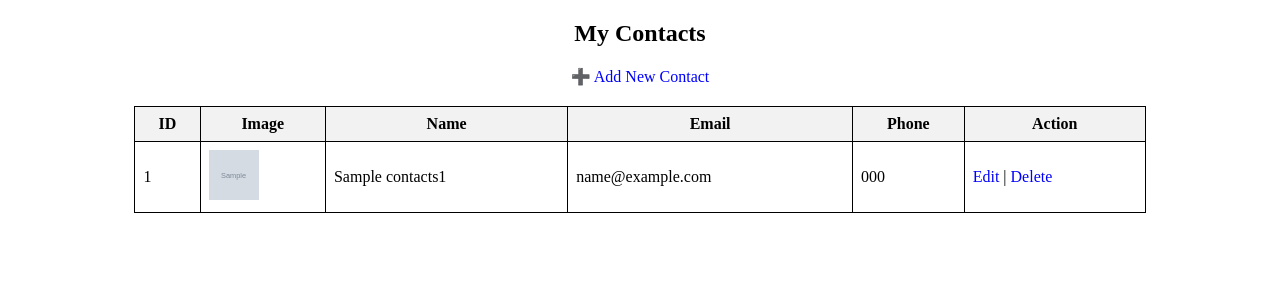
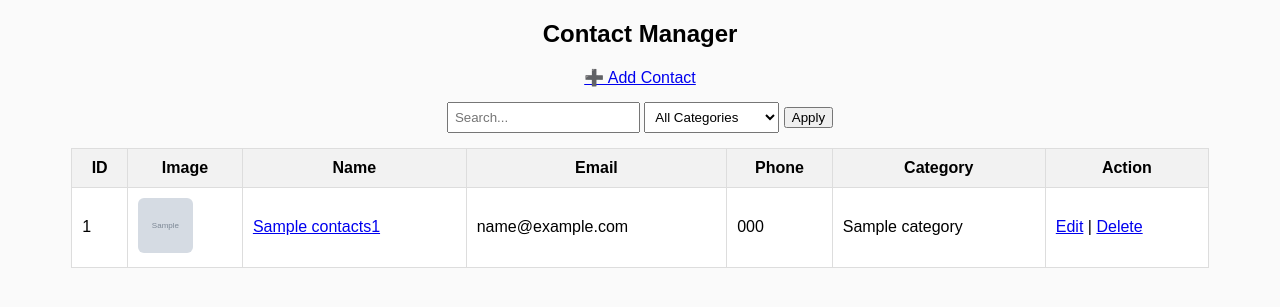
Before and after one commit to hashah8873/contact-manager-web-app, a PHP site: page / in a window 1280 px wide. Shown: the top 307 px of the page. Run offline with PHP 8.4, Linux system fonts and the light colour scheme; tables that the repository leaves empty or names only in its code hold one stand-in row (values such as "Sample post"); grey boxes marked "Sample" are stand-in pictures.

Commit message:
Capstone development: categories + search + filter + contact page

```diff
--- a/index.php
+++ b/index.php
@@ -1,57 +1,129 @@
 <?php
 include 'db_connect.php';
 
-$result = mysqli_query($conn, "SELECT * FROM contacts1");
+/* قراءة البحث والفلتر */
+$search = $_GET['search'] ?? '';
+$catfilter = $_GET['cat'] ?? '';
+
+$sql = "
+SELECT contacts1.*, categories.category_name
+FROM contacts1
+LEFT JOIN categories
+ON contacts1.category_id = categories.category_id
+WHERE 1
+";
+
+if($search){
+$q = mysqli_real_escape_string($conn,$search);
+$sql .= " AND (
+name LIKE '%$q%' OR
+email LIKE '%$q%' OR
+phone LIKE '%$q%'
+)";
+}
+
+if($catfilter){
+$sql .= " AND contacts1.category_id=".(int)$catfilter;
+}
+
+$sql .= " ORDER BY contacts1.id DESC";
+
+$result = mysqli_query($conn,$sql);
+
+/* قائمة التصنيفات للفلتر */
+$catlist = mysqli_query($conn,"SELECT * FROM categories");
 ?>
 
 <!DOCTYPE html>
 <html>
 <head>
-    <title>My Contacts</title>
+<title>Contact Manager</title>
+
 <style>
-        table { border-collapse: collapse; width: 80%; margin: 20px auto; }
-        th, td { border: 1px solid #000; padding: 8px; }
-        th { background: #f2f2f2; }
-        img { width: 50px; height: 50px; object-fit: cover; }
-        a { text-decoration: none; color: blue; }
+body{font-family:Arial;background:#fafafa;}
+table{border-collapse:collapse;width:90%;margin:auto;background:white;}
+th,td{border:1px solid #ddd;padding:10px;}
+th{background:#f2f2f2;}
+tr:hover{background:#f9f9f9;}
+img{width:55px;height:55px;object-fit:cover;border-radius:6px;}
+.topbar{text-align:center;margin:15px;}
+input,select{padding:6px;}
 </style>
+
 </head>
 <body>
 
-<h2 style="text-align:center;">My Contacts</h2>
+<h2 style="text-align:center;">Contact Manager</h2>
 
-<div style="text-align:center; margin-bottom:15px;">
-    <a href="add_contact.php">➕ Add New Contact</a>
+<div class="topbar">
+<a href="add_contact.php">➕ Add Contact</a>
+</div>
+
+<!-- SEARCH + FILTER -->
+
+<div class="topbar">
+<form>
+
+<input name="search"
+placeholder="Search..."
+value="<?= htmlspecialchars($search) ?>">
+
+<select name="cat">
+<option value="">All Categories</option>
+
+<?php while($c=mysqli_fetch_assoc($catlist)): ?>
+<option value="<?= $c['category_id'] ?>"
+<?= $catfilter==$c['category_id']?'selected':'' ?>>
+<?= $c['category_name'] ?>
+</option>
+<?php endwhile; ?>
+
+</select>
+
+<button>Apply</button>
+
+</form>
 </div>
 
 <table>
+
 <tr>
 <th>ID</th>
 <th>Image</th>
 <th>Name</th>
 <th>Email</th>
 <th>Phone</th>
+<th>Category</th>
 <th>Action</th>
 </tr>
 
-    <?php while ($row = mysqli_fetch_assoc($result)): ?>
+<?php while($row=mysqli_fetch_assoc($result)): ?>
 <tr>
-        <td><?= $row['id']; ?></td>
+
+<td><?= $row['id'] ?></td>
+
 <td>
-            <?php if (!empty($row['image_path'])): ?>
-                <img src="<?= $row['image_path']; ?>">
-            <?php else: ?>
-                N/A
-            <?php endif; ?>
+<?php if($row['image_path']): ?>
+<img src="<?= $row['image_path'] ?>">
+<?php else: ?> N/A <?php endif; ?>
 </td>
-        <td><?= $row['name']; ?></td>
-        <td><?= $row['email']; ?></td>
-        <td><?= $row['phone']; ?></td>
+
 <td>
-            <a href="edit_contact.php?id=<?= $row['id']; ?>">Edit</a> |
-            <a href="delete_contact.php?id=<?= $row['id']; ?>"
-               onclick="return confirm('Are you sure?');">Delete</a>
+<a href="contact.php?id=<?= $row['id'] ?>">
+<?= $row['name'] ?>
+</a>
 </td>
+
+<td><?= $row['email'] ?></td>
+<td><?= $row['phone'] ?></td>
+<td><?= $row['category_name'] ?? '—' ?></td>
+
+<td>
+<a href="edit_contact.php?id=<?= $row['id'] ?>">Edit</a> |
+<a href="delete_contact.php?id=<?= $row['id'] ?>"
+onclick="return confirm('Delete?')">Delete</a>
+</td>
+
 </tr>
 <?php endwhile; ?>
 
```
Also changed, not shown: add_contact.php (+53 -42 lines), contact.php (added, +74 -0 lines). Lines whose indentation alone changed are shown as unchanged.
